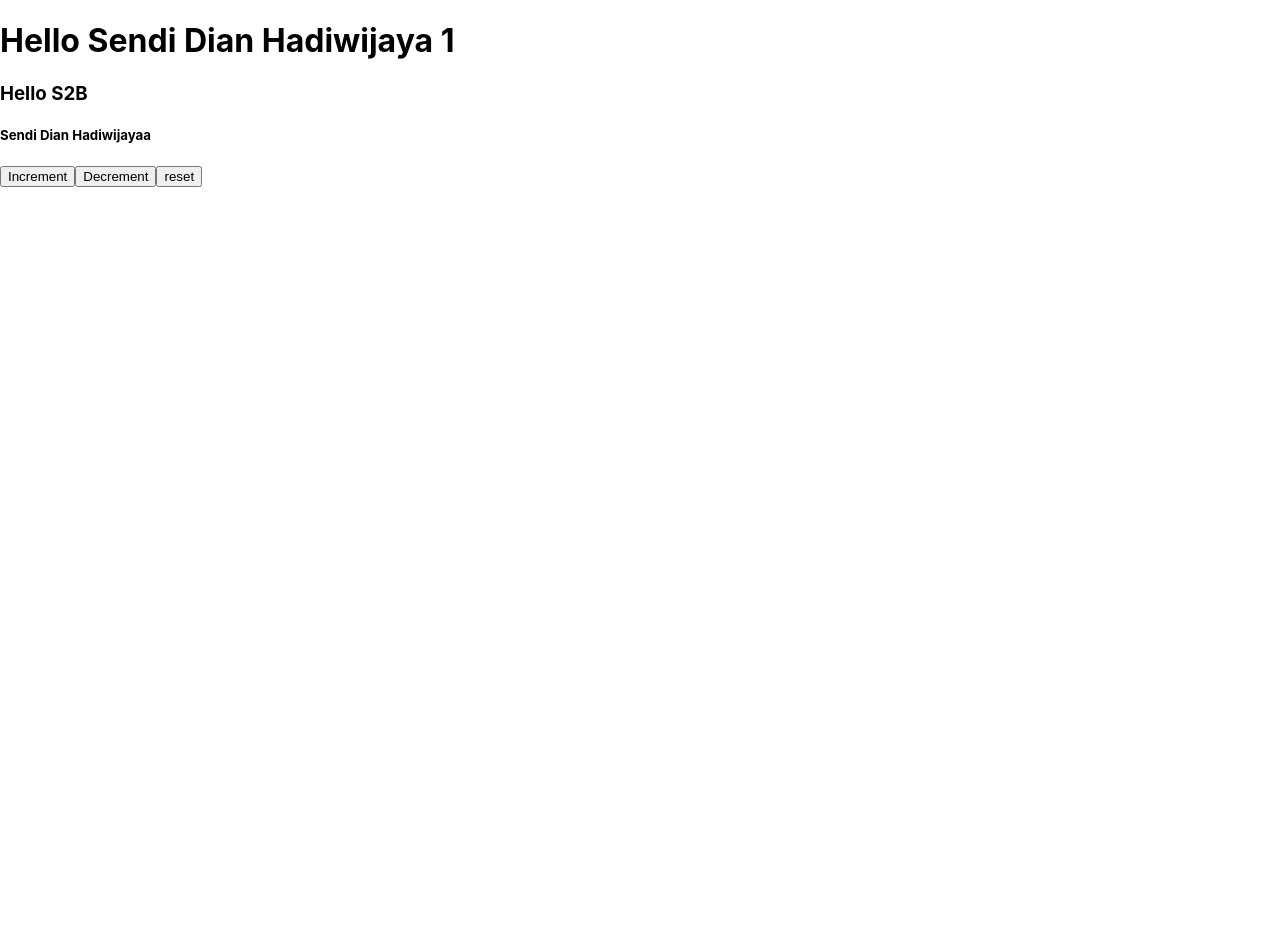
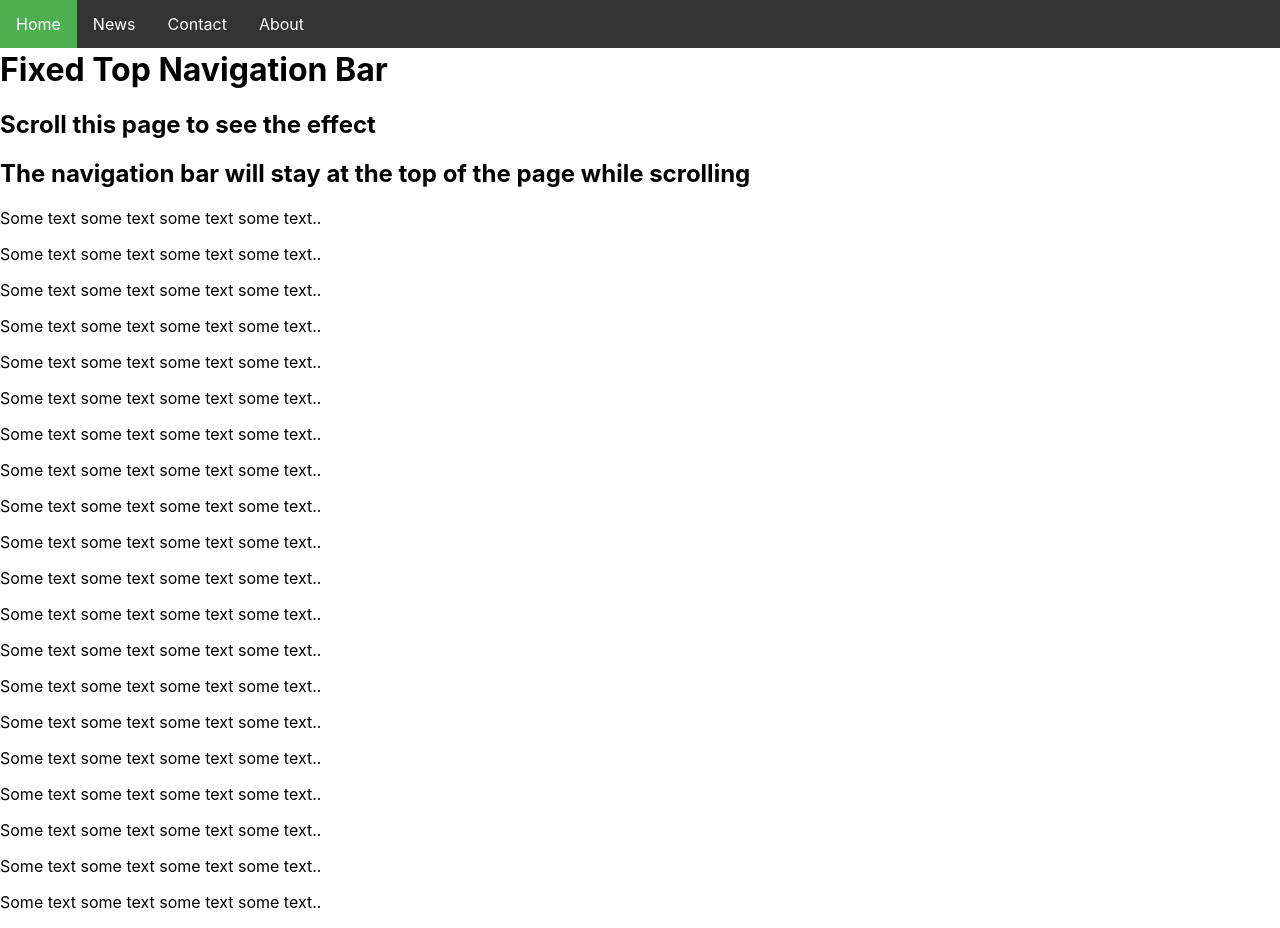
Before and after one commit to Sendii/react-porto, a React (Create React App) app: page / in a window 1280 px wide. Before the commit the page ends 800 px from the top, so only its background shows below. Built offline with nearby package versions, Linux system fonts and the light colour scheme.

Commit message:
add navbar

```diff
--- /dev/null
+++ b/src/component/Content.js
@@ -0,0 +1,37 @@
+import Navbar from './Navbar'
+
+function Content(){
+	return(
+		<div>
+		<Navbar />
+		<div style={{marginTop: "50px"}}>
+  <h1>Fixed Top Navigation Bar</h1>
+  <h2>Scroll this page to see the effect</h2>
+  <h2>The navigation bar will stay at the top of the page while scrolling</h2>
+
+  <p>Some text some text some text some text..</p>
+  <p>Some text some text some text some text..</p>
+  <p>Some text some text some text some text..</p>
+  <p>Some text some text some text some text..</p>
+  <p>Some text some text some text some text..</p>
+  <p>Some text some text some text some text..</p>
+  <p>Some text some text some text some text..</p>
+  <p>Some text some text some text some text..</p>
+  <p>Some text some text some text some text..</p>
+  <p>Some text some text some text some text..</p>
+  <p>Some text some text some text some text..</p>
+  <p>Some text some text some text some text..</p>
+  <p>Some text some text some text some text..</p>
+  <p>Some text some text some text some text..</p>
+  <p>Some text some text some text some text..</p>
+  <p>Some text some text some text some text..</p>
+  <p>Some text some text some text some text..</p>
+  <p>Some text some text some text some text..</p>
+  <p>Some text some text some text some text..</p>
+  <p>Some text some text some text some text..</p>
+</div>
+		</div>
+		)
+}
+
+export default Content
--- /dev/null
+++ b/src/component/Navbar.js
@@ -0,0 +1,14 @@
+import '../css/component/navbar.css'
+
+function Navbar(){
+	return (
+		<ul>
+			<li><a class="active" href="#home">Home</a></li>
+			<li><a href="#news">News</a></li>
+			<li><a href="#contact">Contact</a></li>
+			<li><a href="#about">About</a></li>
+		</ul>
+		)
+}
+
+export default Navbar
--- /dev/null
+++ b/src/css/component/navbar.css
@@ -0,0 +1,32 @@
+body {margin:0;}
+
+ul {
+  list-style-type: none;
+  margin: 0;
+  padding: 0;
+  overflow: hidden;
+  background-color: #333;
+  position: fixed;
+  top: 0;
+  width: 100%;
+}
+
+li {
+  float: left;
+}
+
+li a {
+  display: block;
+  color: white;
+  text-align: center;
+  padding: 14px 16px;
+  text-decoration: none;
+}
+
+li a:hover:not(.active) {
+  background-color: #111;
+}
+
+.active {
+  background-color: #4CAF50;
+}
--- a/src/index.js
+++ b/src/index.js
@@ -1,15 +1,15 @@
 import React from 'react';
 import ReactDOM from 'react-dom';
 import './index.css';
-import Hello from './Hello';
 import reportWebVitals from './reportWebVitals';
+import Content from './component/Content'
 
 ReactDOM.render(
   /*<React.StrictMode>
     <App />
   </React.StrictMode>,
   */
-  <Hello nama="Sendi Dian Hadiwijayaa"/>,
+  <Content />,
   document.getElementById('root')
 );
 
```
